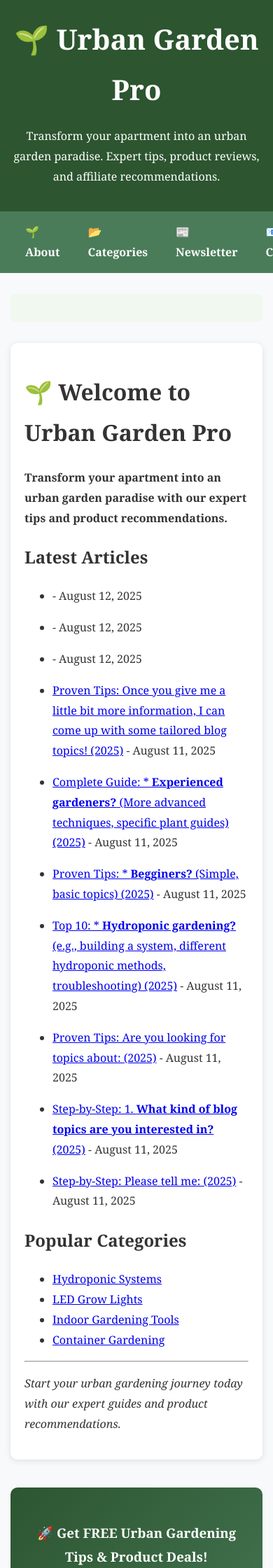
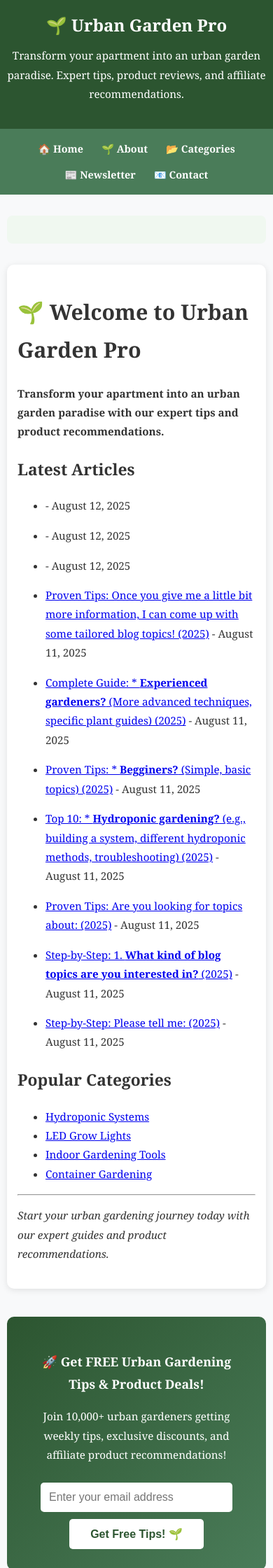
Before and after one commit to kokman168/urban-garden-blog, a Jekyll site: the page built from index.md, in a window 390 px wide. Shown: the top 2240 px of the page at 70% size. Built offline with Jekyll 4.4.1, drawn with Linux system fonts in a browser that asks for light colours.

Commit message:
Improve mobile responsiveness (nav wrap, font scaling, sidebar margin)

```diff
--- a/_layouts/default.html
+++ b/_layouts/default.html
@@ -45,6 +45,30 @@
             main { padding: 20px; margin: 10px 0; }
             .email-signup input { width: 250px; }
         }
+
+        /* ===== Extra responsive tweaks ===== */
+        @media (max-width: 768px) {
+            nav ul { flex-wrap: wrap; gap: 10px; }
+            nav li { margin: 0; }
+            nav a  { font-size: 0.9rem; padding: 6px 8px; }
+
+            header h1 { font-size: 1.8rem; }
+            main      { padding: 20px 15px; }
+        }
+
+        @media (max-width: 576px) {
+            .container { padding: 0 10px; }
+            header h1  { font-size: 1.5rem; line-height: 1.3; }
+            body       { font-size: 0.95rem; }
+        }
+
+        /* Sidebar spacing when stacked under post */
+        @media (max-width: 768px) {
+            .sidebar { margin-top: 2rem; }
+        }
+
+        /* Ensure media scales */
+        img, iframe { max-width: 100%; height: auto; }
     </style>
     <!-- Google CMP Funding Choices -->
     <script async src="https://fundingchoicesmessages.google.com/i/pub-7298798192334573?ers=1" crossorigin="anonymous"></script>
```
